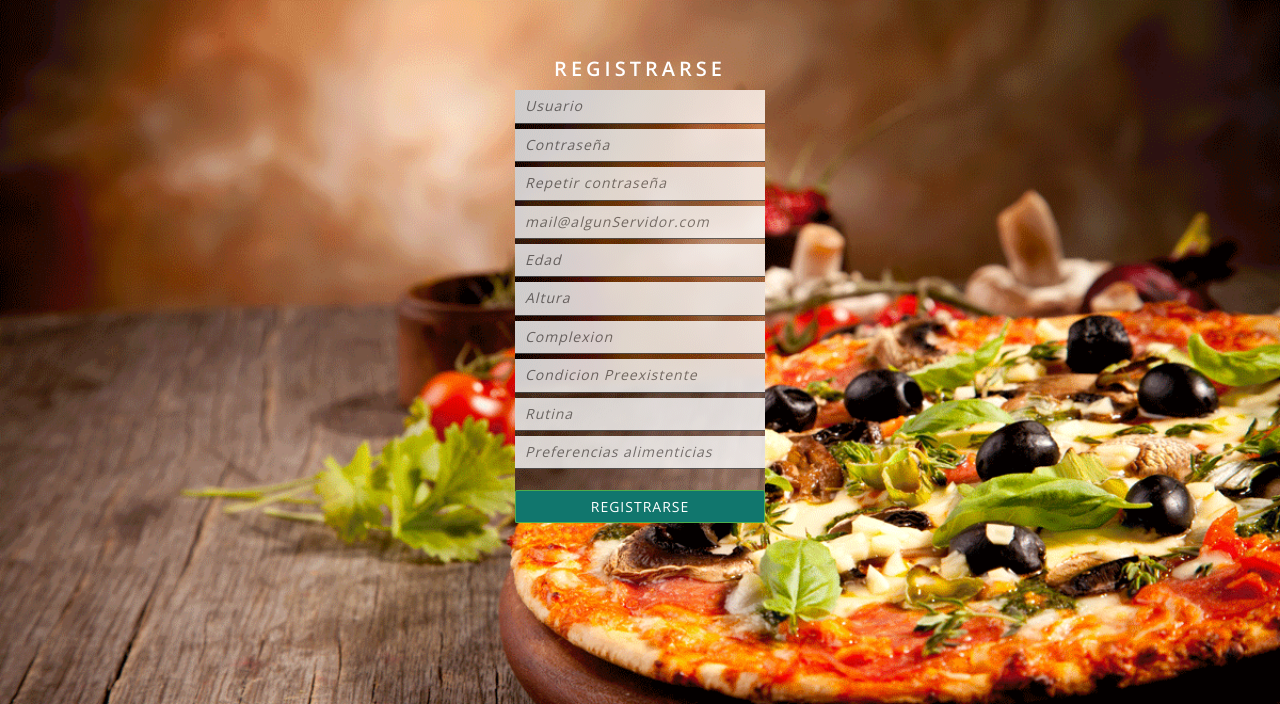
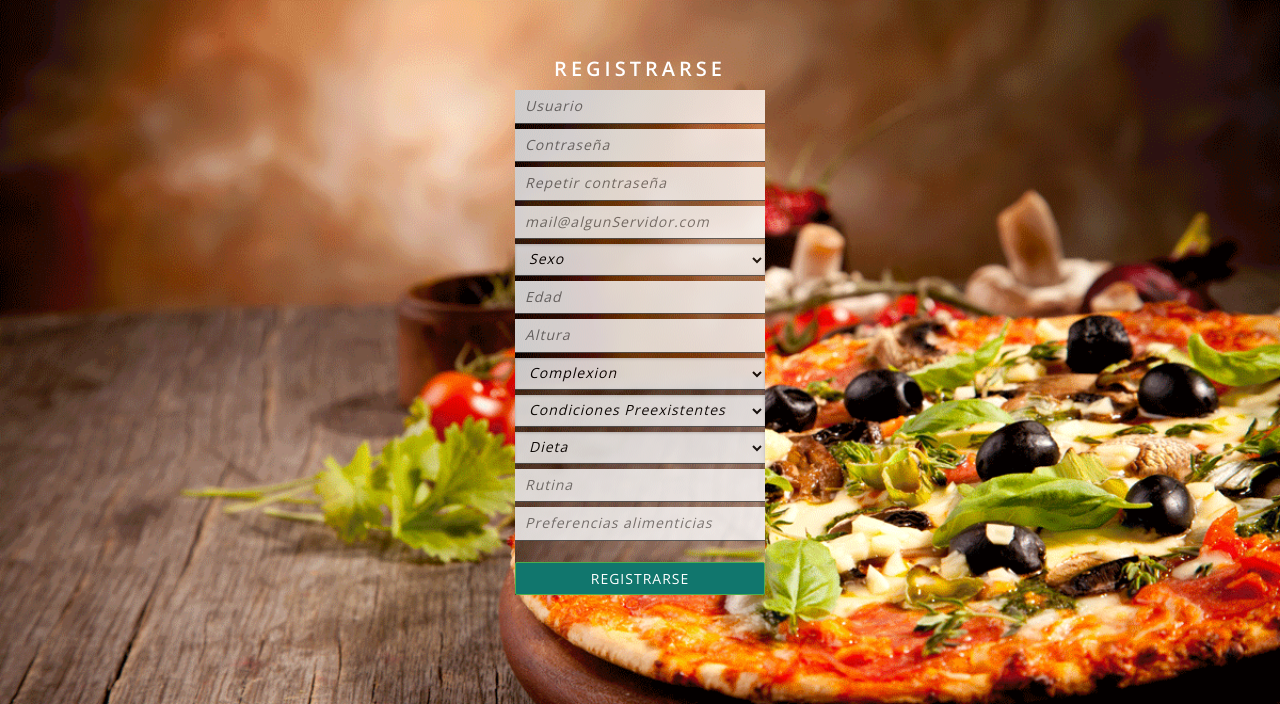
Before and after one commit to MarianoOrsi/DDS_TP-Integrador, a PHP site: page /template/expeiment/login.html in a window 1280 px wide. Shown: the top 704 px of the page. Run offline with PHP 8.4, Linux system fonts and the light colour scheme.

Commit message:
Se compelta formulario de registro. Realizar prueba con logueo

```diff
--- a/code/template/expeiment/css/login.css
+++ b/code/template/expeiment/css/login.css
@@ -184,3 +184,20 @@ form.login input[type="text"], form.login input[type="password"]{
     padding: 10px;
     left: 45%;
 }
+
+.combo{
+    width: 100%;
+    margin: 0;
+    padding: 5px 10px;
+    border: 0;
+    border-bottom: 1px solid #4C5052;
+    outline: 0;
+    font-style: italic;
+    font-size: 14px;
+    font-weight: 400;
+    letter-spacing: 1px;
+    margin-bottom: 5px;
+    color: #000000;
+    outline: 0;
+    opacity: 0.8;
+}
--- a/code/template/expeiment/login.html
+++ b/code/template/expeiment/login.html
@@ -42,10 +42,34 @@
                 <input type="password" placeholder="Contraseña" />
                 <input type="password" placeholder="Repetir contraseña" />
                 <input type="text" placeholder="mail@algunServidor.com" />
+                <select class="combo">
+                    <option value="titulo">Sexo</option>
+                    <option value="diabetes">Masculino</option>
+                    <option value="hipertension">Femenino</option>
+                </select>
                 <input type="text" placeholder="Edad" />
                 <input type="text" placeholder="Altura" />
-                <input type="text" placeholder="Complexion" />
-                <input type="text" placeholder="Condicion Preexistente" />
+                <select class="combo">
+                    <option value="titulo">Complexion</option>
+                    <option value="diabetes">Pequeña</option>
+                    <option value="hipertension">Media</option>
+                    <option value="hipertension">Grande</option>
+                </select>
+                <!--<label>Condicion Preexistente</label>-->
+                <select class="combo">
+                    <option value="titulo">Condiciones Preexistentes</option>
+                    <option value="diabetes">Diabetes</option>
+                    <option value="hipertension">Hipertension</option>
+                    <option value="celiasis">Celiasis</option>
+                    <option value="ninguna">Ninguna</option>
+                </select>
+                <select class="combo">
+                    <option value="titulo">Dieta</option>
+                    <option value="diabetes">Normal</option>
+                    <option value="hipertension">Ovolactovegetariano</option>
+                    <option value="hipertension">Vegetariano</option>
+                    <option value="hipertension">Vegano</option>
+                </select>
                 <input type="text" placeholder="Rutina" />
                 <input type="text" placeholder="Preferencias alimenticias" />
 
```
